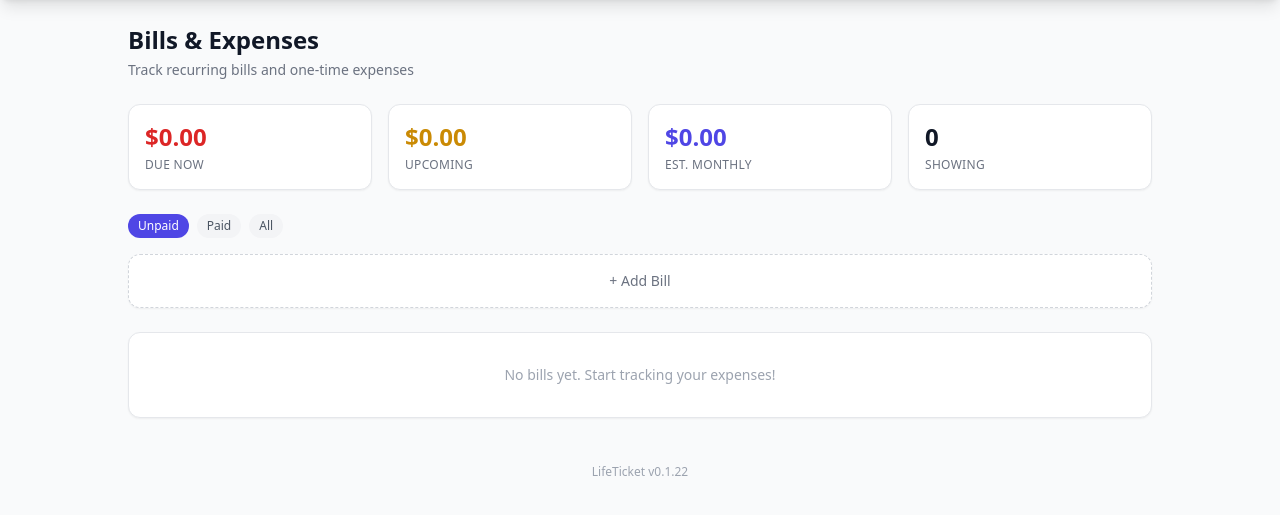
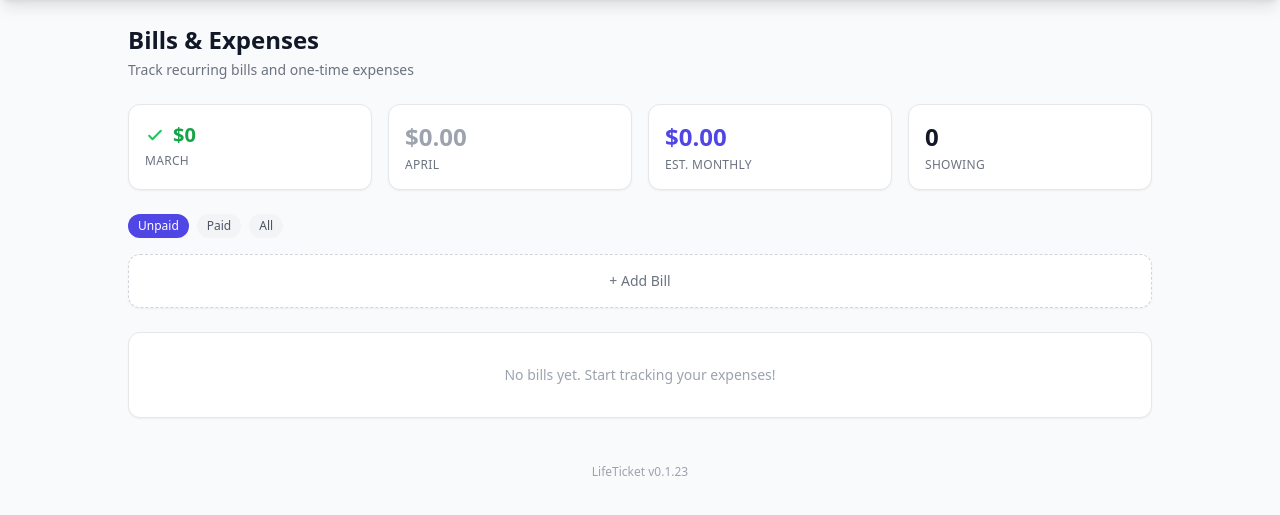
Before and after one commit to null-works/LifeTicket, a Flask app: page /bills in a window 1280 px wide. Shown: the part 56-571 px from the top of the page. Run offline with Flask 3, Linux system fonts and the light colour scheme; the visitor is signed in with stand-in values (Sample User, id 1); data comes from the database, SQL or seed files in the repository; data that the repository does not hold is empty; some libraries are stand-ins or nearby versions.

Commit message:
Show bills owed by calendar month instead of vague labels (v0.1.23)
Summary cards now show the current month name (e.g. "March") and
next month name (e.g. "April") with totals due in each. When a
month has $0 owed it shows a green checkmark. Replaces the
confusing "Due Now" / "Upcoming" labels.

https://claude.ai/code/session_01Y2CDthvb85pCfhHsXnCotP

```diff
--- a/app/routes.py
+++ b/app/routes.py
@@ -500,8 +500,22 @@ def bills():
 
     all_bills = Bill.query.all()
     today = date.today()
-    total_due_now = sum(b.amount for b in all_bills if not b.paid and b.due_date and b.due_date <= today)
-    total_upcoming = sum(b.amount for b in all_bills if not b.paid and (not b.due_date or b.due_date > today))
+    current_month_start = today.replace(day=1)
+    if today.month == 12:
+        next_month_start = today.replace(year=today.year + 1, month=1, day=1)
+        month_after_next = today.replace(year=today.year + 1, month=2, day=1)
+    elif today.month == 11:
+        next_month_start = today.replace(month=12, day=1)
+        month_after_next = today.replace(year=today.year + 1, month=1, day=1)
+    else:
+        next_month_start = today.replace(month=today.month + 1, day=1)
+        month_after_next = today.replace(month=today.month + 2, day=1)
+
+    current_month_label = current_month_start.strftime("%B")
+    next_month_label = next_month_start.strftime("%B")
+
+    total_this_month = sum(b.amount for b in all_bills if not b.paid and b.due_date and current_month_start <= b.due_date < next_month_start)
+    total_next_month = sum(b.amount for b in all_bills if not b.paid and b.due_date and next_month_start <= b.due_date < month_after_next)
 
     # Monthly cost estimate based on frequency
     freq_multiplier = {"weekly": 4.33, "biweekly": 2.17, "monthly": 1, "quarterly": 1/3, "yearly": 1/12, "once": 0}
@@ -512,8 +526,10 @@ def bills():
         bills=bills_list,
         bill_frequencies=BILL_FREQUENCIES,
         show=show,
-        total_due_now=total_due_now,
-        total_upcoming=total_upcoming,
+        total_this_month=total_this_month,
+        total_next_month=total_next_month,
+        current_month_label=current_month_label,
+        next_month_label=next_month_label,
         monthly_estimate=monthly_estimate,
         editing=None,
     )
@@ -546,8 +562,22 @@ def bill_edit(bill_id):
 
     all_bills = Bill.query.all()
     today = date.today()
-    total_due_now = sum(b.amount for b in all_bills if not b.paid and b.due_date and b.due_date <= today)
-    total_upcoming = sum(b.amount for b in all_bills if not b.paid and (not b.due_date or b.due_date > today))
+    current_month_start = today.replace(day=1)
+    if today.month == 12:
+        next_month_start = today.replace(year=today.year + 1, month=1, day=1)
+        month_after_next = today.replace(year=today.year + 1, month=2, day=1)
+    elif today.month == 11:
+        next_month_start = today.replace(month=12, day=1)
+        month_after_next = today.replace(year=today.year + 1, month=1, day=1)
+    else:
+        next_month_start = today.replace(month=today.month + 1, day=1)
+        month_after_next = today.replace(month=today.month + 2, day=1)
+
+    current_month_label = current_month_start.strftime("%B")
+    next_month_label = next_month_start.strftime("%B")
+
+    total_this_month = sum(b.amount for b in all_bills if not b.paid and b.due_date and current_month_start <= b.due_date < next_month_start)
+    total_next_month = sum(b.amount for b in all_bills if not b.paid and b.due_date and next_month_start <= b.due_date < month_after_next)
 
     freq_multiplier = {"weekly": 4.33, "biweekly": 2.17, "monthly": 1, "quarterly": 1/3, "yearly": 1/12, "once": 0}
     monthly_estimate = sum(b.amount * freq_multiplier.get(b.frequency, 0) for b in all_bills if not b.paid or b.is_recurring)
@@ -557,8 +587,10 @@ def bill_edit(bill_id):
         bills=bills_list,
         bill_frequencies=BILL_FREQUENCIES,
         show=show,
-        total_due_now=total_due_now,
-        total_upcoming=total_upcoming,
+        total_this_month=total_this_month,
+        total_next_month=total_next_month,
+        current_month_label=current_month_label,
+        next_month_label=next_month_label,
         monthly_estimate=monthly_estimate,
         editing=bill,
     )
--- a/app/templates/bills.html
+++ b/app/templates/bills.html
@@ -14,12 +14,19 @@
     <!-- Summary Cards -->
     <div class="grid grid-cols-2 sm:grid-cols-4 gap-4 mb-6">
         <div class="bg-white dark:bg-gray-800 rounded-xl shadow-sm border dark:border-gray-700 p-4">
-            <div class="text-2xl font-bold text-red-600 dark:text-red-400">${{ "%.2f" | format(total_due_now) }}</div>
-            <div class="text-xs text-gray-500 dark:text-gray-400 uppercase tracking-wide mt-1">Due Now</div>
+            {% if total_this_month > 0 %}
+            <div class="text-2xl font-bold text-red-600 dark:text-red-400">${{ "%.2f" | format(total_this_month) }}</div>
+            {% else %}
+            <div class="flex items-center gap-2">
+                <svg class="w-5 h-5 text-green-500" fill="none" stroke="currentColor" viewBox="0 0 24 24"><path stroke-linecap="round" stroke-linejoin="round" stroke-width="2.5" d="M5 13l4 4L19 7"/></svg>
+                <span class="text-xl font-bold text-green-600 dark:text-green-400">$0</span>
+            </div>
+            {% endif %}
+            <div class="text-xs text-gray-500 dark:text-gray-400 uppercase tracking-wide mt-1">{{ current_month_label }}</div>
         </div>
         <div class="bg-white dark:bg-gray-800 rounded-xl shadow-sm border dark:border-gray-700 p-4">
-            <div class="text-2xl font-bold text-yellow-600 dark:text-yellow-400">${{ "%.2f" | format(total_upcoming) }}</div>
-            <div class="text-xs text-gray-500 dark:text-gray-400 uppercase tracking-wide mt-1">Upcoming</div>
+            <div class="text-2xl font-bold {% if total_next_month > 0 %}text-yellow-600 dark:text-yellow-400{% else %}text-gray-400 dark:text-gray-500{% endif %}">${{ "%.2f" | format(total_next_month) }}</div>
+            <div class="text-xs text-gray-500 dark:text-gray-400 uppercase tracking-wide mt-1">{{ next_month_label }}</div>
         </div>
         <div class="bg-white dark:bg-gray-800 rounded-xl shadow-sm border dark:border-gray-700 p-4">
             <div class="text-2xl font-bold text-brand-600 dark:text-brand-200">${{ "%.2f" | format(monthly_estimate) }}</div>
--- a/app/version.py
+++ b/app/version.py
@@ -1 +1 @@
-VERSION = "0.1.22"
+VERSION = "0.1.23"
```
